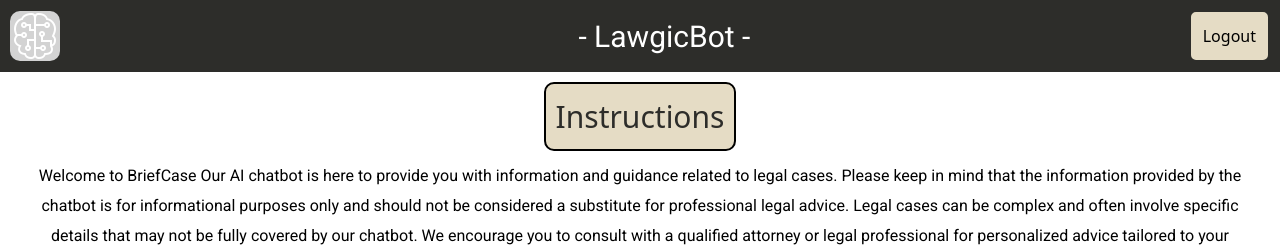
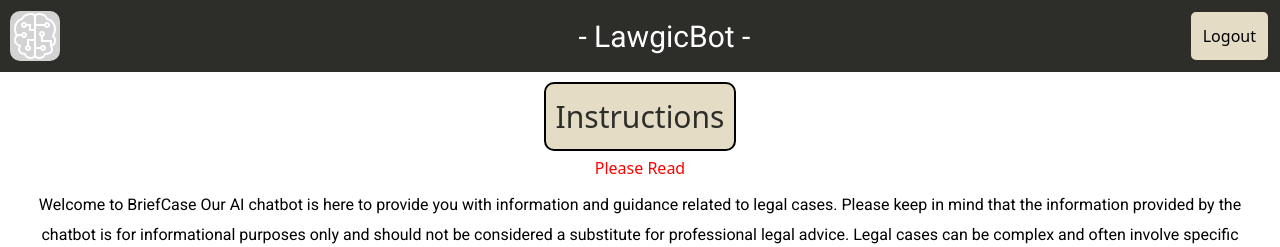
Before and after one commit to Lewin-B/KnightHacks-2023, a React (Create React App) app in the folder client/: page /main in a window 1280 px wide. Shown: the top 247 px of the page. Built offline with nearby package versions, Linux system fonts and the light colour scheme; no server answers.

Commit message:
added red text

```diff
--- a/client/src/components/MainPage.tsx
+++ b/client/src/components/MainPage.tsx
@@ -204,6 +204,7 @@ const promptBot = () => {
                   Instructions
                 </h1>
               </div>
+              <p style={{color: 'red', paddingTop: '5px'}}>Please Read</p>
               <p style={paragraphStyle}>
                 Welcome to BriefCase Our AI chatbot is here to provide you with
                 information and guidance related to legal cases. Please keep in
```
